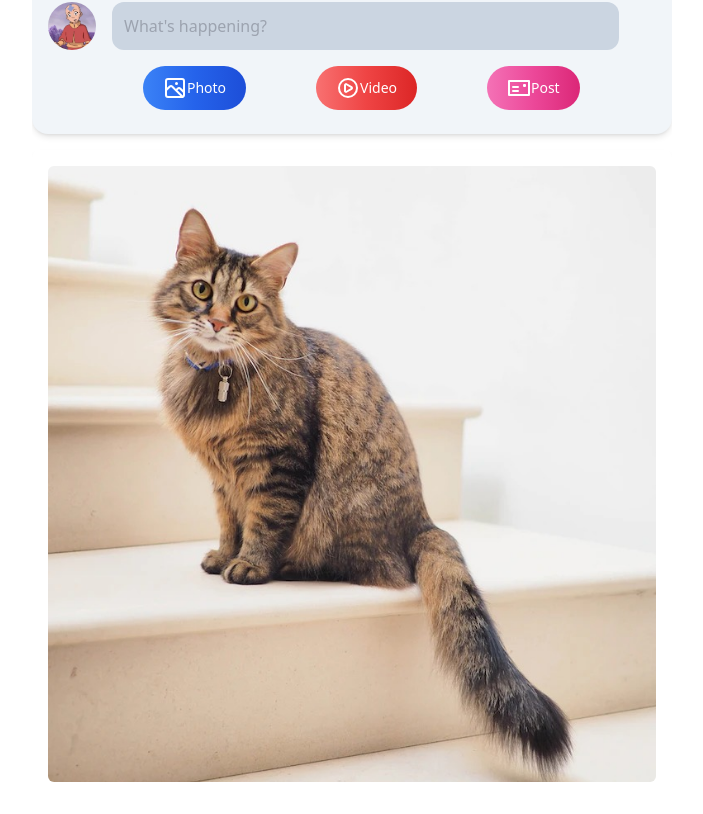
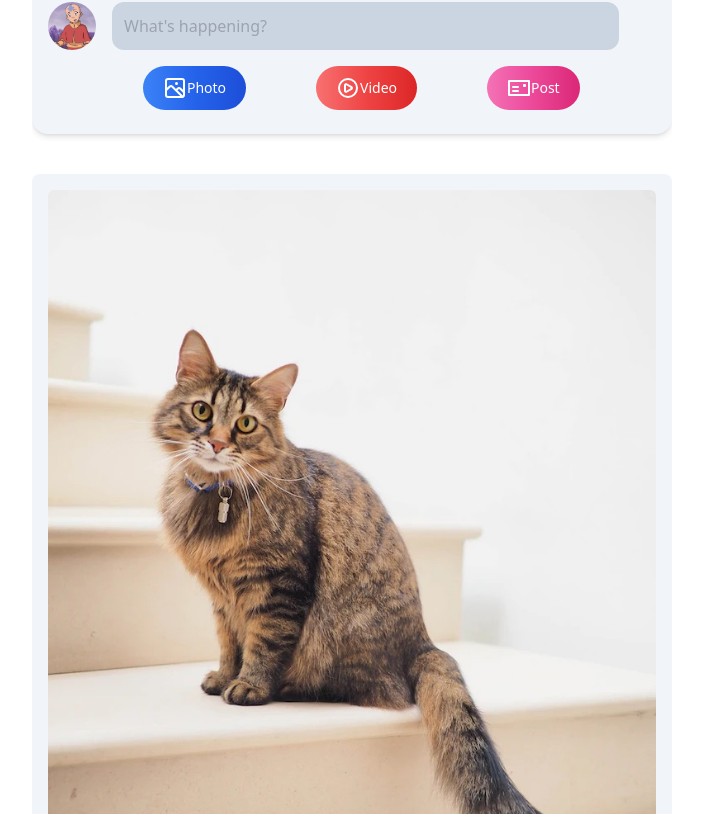
Before and after one commit to thetabish/esquadron-frontend, a React (Vite) app in the folder social-media-frontend/: page /profile in a window 1280 px wide. Shown: the part 726-1540 px from the top of the page, without its empty margins (272-975 px from the left). Before the commit the page ends 1512 px from the top, so only its background shows below. Built offline with nearby package versions, Linux system fonts and the light colour scheme.

Commit message:
posts styling

```diff
--- a/social-media-frontend/src/components/Post.jsx
+++ b/social-media-frontend/src/components/Post.jsx
@@ -5,7 +5,7 @@
 
 const Post = ({ data }) => {
     return (
-      <div className="flex flex-col p-4 bg-cardColor rounded-lg gap-4 shadow-md max-w-3xl">
+      <div className="flex flex-col my-6 p-4 bg-slate-100 rounded-lg gap-3 shadow-md max-w-3xl">
         <img src={data.img} alt="" className="w-full h-2/3 object-cover rounded-md" />
 
         <div className="flex items-start gap-6">
@@ -16,7 +16,7 @@
 
         <span className="text-gray-500 text-xs">{data.likes} likes</span>
 
-        <div className="detail">
+        <div className="mb-0">
           <span>
             <b>{data.name} &nbsp; </b>
           </span>
--- a/social-media-frontend/src/components/PostSide.jsx
+++ b/social-media-frontend/src/components/PostSide.jsx
@@ -4,7 +4,7 @@
 
 const PostSide = () => {
   return (
-    <div className='flex flex-col gap-4 h-screen overflow-auto items-center'>
+    <div className='flex flex-col gap-4 overflow-auto items-center'>
       <PostShare />
       <Posts />
     </div>
--- a/social-media-frontend/src/components/Posts.jsx
+++ b/social-media-frontend/src/components/Posts.jsx
@@ -4,7 +4,7 @@
 
 const Posts = () => {
     return (
-      <div className="flex flex-col gap-4">
+      <div>
           {PostsData.map((post, id)=>{
               return <Post data={post} id={id}/>
           })}
```
